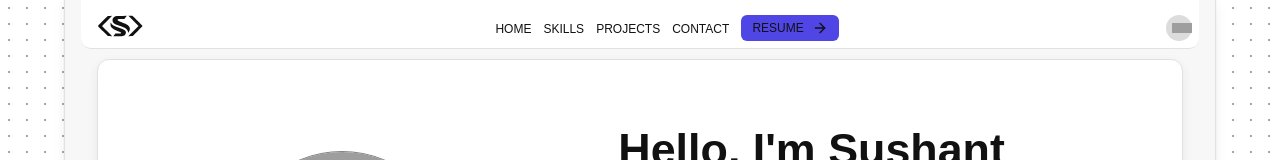
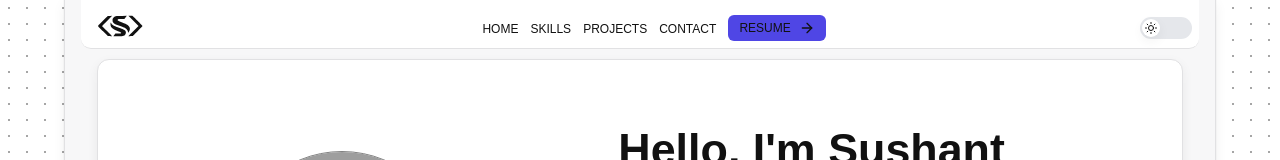
Before and after one commit to sushantshinde7/sushant-portfolio, a React (Vite) app: page / in a window 1280 px wide. Shown: the top 160 px of the page. Built offline with nearby package versions, Linux system fonts and the light colour scheme; grey boxes are pictures that could not be loaded.

Commit message:
feat: implement animated sun/moon SVG toggle for light and dark modes

```diff
--- a/package.json
+++ b/package.json
@@ -10,6 +10,7 @@
     "preview": "vite preview"
   },
   "dependencies": {
+    "framer-motion": "12.23.26",
     "lucide-react": "0.561.0",
     "react": "^19.2.0",
     "react-dom": "^19.2.0"
--- a/src/components/Navbar.jsx
+++ b/src/components/Navbar.jsx
@@ -1,6 +1,7 @@
 import { useState, useEffect, useRef } from "react";
 import "../styles/Navbar.css";
 import { ArrowRight } from "lucide-react";
+import { motion } from "framer-motion";
 
 function Navbar() {
   const [menuActive, setMenuActive] = useState(false);
@@ -117,18 +118,57 @@
 
         {/* ===== Right controls: theme toggle + hamburger ===== */}
         <div className="nav-controls">
-          <div className="theme-switch">
-            <input
-              id="theme-toggle"
-              type="checkbox"
-              checked={darkTheme}
-              onChange={toggleTheme}
-            />
-            <label htmlFor="theme-toggle" className="toggle-icons">
-              <img className="moon" src="/assets/moon.svg" alt="" />
-              <img className="sun" src="/assets/sun.svg" alt="" />
-            </label>
-          </div>
+          {/* === Framer Motion Toggle === */}
+          <motion.div
+            className="toggle-pill"
+            onClick={toggleTheme}
+            animate={{ backgroundColor: darkTheme ? "#3b82f6" : "#e5e7eb" }}
+            transition={{ duration: 0.3 }}
+          >
+            <motion.div
+              className="toggle-knob"
+              layout
+              transition={{ type: "spring", stiffness: 500, damping: 30 }}
+            >
+              {darkTheme ? (
+                /* Moon */
+                <svg
+                  className="toggle-icon"
+                  viewBox="0 0 24 24"
+                  fill="none"
+                  stroke="currentColor"
+                  strokeWidth="2"
+                  strokeLinecap="round"
+                  strokeLinejoin="round"
+                  aria-hidden
+                >
+                  <path d="M21 12.79A9 9 0 0111.21 3a7 7 0 000 18A9 9 0 0021 12.79z" />
+                </svg>
+              ) : (
+                /* Sun */
+                <svg
+                  className="toggle-icon"
+                  viewBox="0 0 24 24"
+                  fill="none"
+                  stroke="currentColor"
+                  strokeWidth="2"
+                  strokeLinecap="round"
+                  strokeLinejoin="round"
+                  aria-hidden
+                >
+                  <circle cx="12" cy="12" r="5" />
+                  <line x1="12" y1="1" x2="12" y2="3" />
+                  <line x1="12" y1="21" x2="12" y2="23" />
+                  <line x1="4.22" y1="4.22" x2="5.64" y2="5.64" />
+                  <line x1="18.36" y1="18.36" x2="19.78" y2="19.78" />
+                  <line x1="1" y1="12" x2="3" y2="12" />
+                  <line x1="21" y1="12" x2="23" y2="12" />
+                  <line x1="4.22" y1="19.78" x2="5.64" y2="18.36" />
+                  <line x1="18.36" y1="5.64" x2="19.78" y2="4.22" />
+                </svg>
+              )}
+            </motion.div>
+          </motion.div>
 
           <div
             className={`hamburger ${menuActive ? "active" : ""}`}
--- a/src/styles/Navbar.css
+++ b/src/styles/Navbar.css
@@ -71,32 +71,100 @@
   align-items: center;
   gap: 10px; /* space between toggle + hamburger */
 }
+/* ===== Framer toggle pill ===== */
+.toggle-pill {
+  position: relative;
+  width: 52px;
+  height: 22px;
+  border-radius: 999px;
+  padding: 2px;
+  cursor: pointer;
+
+
+}
+
 /* ===== Theme toggle ===== */
 .theme-switch {
   display: flex;
   align-items: center;
 }
 
-.theme-switch input {
-  display: none;
+/* icons inside pill */
+.toggle-icon {
+  width: 12px;
+  height: 12px;
+
+  transition:
+    opacity 0.3s ease,
+    transform 0.3s ease;
 }
 
-.toggle-icons {
-  cursor: pointer;
-  width: 26px;
-  height: 26px;
-  background: var(--toggle-bg);
+
+[data-theme="light"] .toggle-icon.sun {
+  opacity: 1;
+  transform: rotate(0deg) scale(1);
+}
+
+[data-theme="light"] .toggle-icon.moon {
+  opacity: 0;
+  transform: rotate(-90deg) scale(0.5);
+}
+
+[data-theme="dark"] .toggle-icon.moon {
+  opacity: 1;
+  transform: rotate(-180deg) scale(1);
+}
+
+[data-theme="dark"] .toggle-icon.sun {
+  opacity: 0;
+  transform: rotate(90deg) scale(0.5);
+}
+
+/* knob */
+.toggle-knob {
+  position: absolute;
+  top: 2px;
+  left: 2px;
+
+  width: 18px;
+  height: 18px;
   border-radius: 50%;
+
+  background: var(--app-bg);
+  box-shadow: var(--shadow);
+
   display: flex;
   align-items: center;
-  justify-content: space-between;
-  padding: 2px 6px;
+  justify-content: center;
+
+  transition:
+    left 0.35s ease,
+    transform 0.35s ease;
+
+  color: var(--text);
 }
 
-.toggle-icons img {
-  width: 10px;
-  height: 10px;
+/* dark mode knob position */
+[data-theme="light"] .toggle-knob {
+  left: 2px;
+  transform: rotate(0deg);
 }
+
+[data-theme="dark"] .toggle-knob {
+  left: 32px; /* 52 - knob(18) - padding(2*2) */
+
+}
+
+
+/* icons wrapper */
+.toggle-icons {
+  position: absolute;
+  inset: 0;
+  align-items: center;
+  padding: 0 6px;
+  pointer-events: none;
+}
+
 
 /* ===== Hamburger ===== */
 .hamburger {
```
Also changed, not shown: 1 other file (tests, documents, lock files or other folders).
